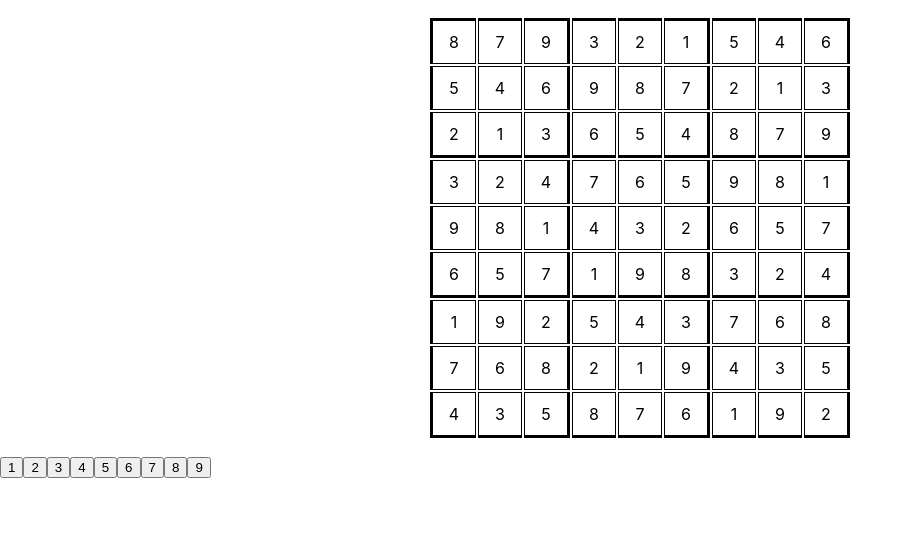
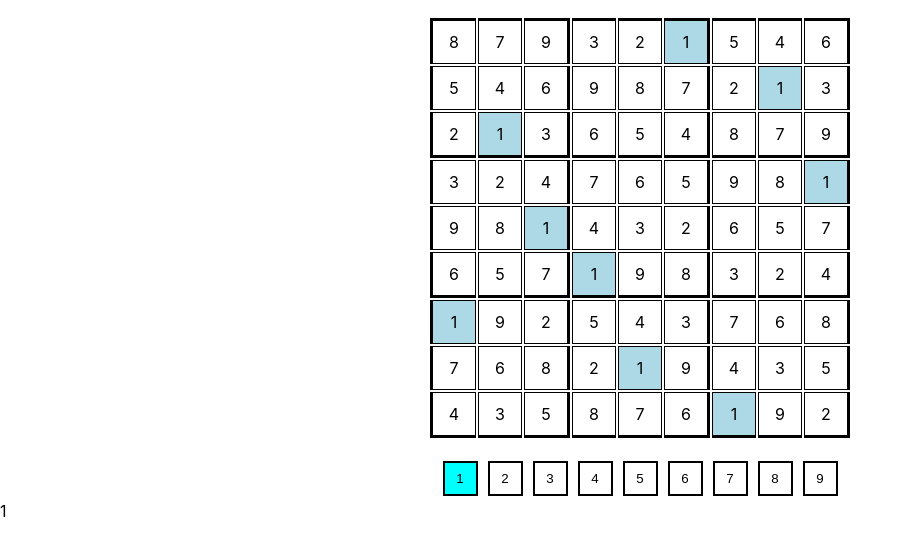
Before and after one commit to EZhitnikovich/Sudoku, a React (Create React App) app: page / in a window 1280 px wide. Shown: the top 556 px of the page, without its empty margins (0-913 px from the left). Built offline with nearby package versions, Linux system fonts and the light colour scheme.

Commit message:
add number selection

```diff
--- a/src/App.tsx
+++ b/src/App.tsx
@@ -1,13 +1,21 @@
 import { DrawField } from './sudokuField';
 import { DrawKeyboard } from './keyboard';
 import { generateField } from './field';
+import { useState } from 'react';
 
 function App() {
-  var field: number[][] = generateField()
+  const [field, setField] = useState(() => {
+    return generateField()
+  })
+
+  const [selectedNumber, setSelectedNumber] = useState<number>(1)
+
   return (
     <div>
-      <DrawField field={field}/>
-      <DrawKeyboard />
+      <DrawField field={field} selectedNumber={selectedNumber}/>
+      <DrawKeyboard selectedNumber={selectedNumber}
+                    setSelectedNumber={setSelectedNumber}/>
+      <div>{selectedNumber}</div>
     </div>
   );
 }
--- /dev/null
+++ b/src/Keyboard.module.css
@@ -0,0 +1,17 @@
+.btn{
+    height: 35px;
+    width: 35px;
+    margin: 5px;
+    border: 2px solid black;
+    background: none;
+    cursor: pointer;
+}
+
+.btn:hover,
+.btn:focus{
+    background-color: lightgray;
+}
+
+.btn.active{
+    background-color: aqua;
+}
--- a/src/SudokuField.module.css
+++ b/src/SudokuField.module.css
@@ -19,3 +19,7 @@ tr:first-child td {
 tr:nth-child(3n) td {
   border-bottom:solid ;
 }
+
+.active{
+  background-color: lightblue;
+}
--- a/src/keyboard.tsx
+++ b/src/keyboard.tsx
@@ -1,9 +1,19 @@
+import styles from "./Keyboard.module.css"
+
 const BUTTOS = Array.from({length: 9}, (_, i) => i + 1)
 
-export function DrawKeyboard(){
-    return <div>
-        {BUTTOS.map((x, i) =>(
-            <button key={i}>{x}</button>
-        ))}
+type KeyboardProps = {
+    selectedNumber : number
+    setSelectedNumber : (num: number) => void
+}
+
+export function DrawKeyboard({ selectedNumber, setSelectedNumber }: KeyboardProps){
+    return <div style={{margin:'auto',
+    justifyContent:'center',
+    display:'flex'}}>
+        {BUTTOS.map(x =>{
+            const selected = x === selectedNumber
+            return <button onClick={() => setSelectedNumber(x)} className={`${styles.btn} ${selected ? styles.active : ""}`} key={x}>{x}</button>
+        })}
     </div>
 }
--- a/src/sudokuField.tsx
+++ b/src/sudokuField.tsx
@@ -1,20 +1,20 @@
 import styles from "./SudokuField.module.css";
 
 type FieldProps = {
-    field: number[][]
+    field: number[][],
+    selectedNumber: number
 }
 
-export function DrawField({field}: FieldProps){
+export function DrawField({field, selectedNumber}: FieldProps){
     return <div>
         <table className={styles.table}>
             <tbody>
                 {field.map((row, ri)=>(
                     <tr key={ri}>
-                        {row.map((cell, ci)=>(
-                            <td key={ci}>
-                                {cell}
-                            </td>
-                        ))}
+                        {row.map((cell, ci)=>{
+                            const selected = cell === selectedNumber && cell != 0
+                            return <td className={selected ? styles.active : ""} key={ci}>{cell}</td>
+                        })}
                     </tr>
                 ))}
             </tbody>
```
